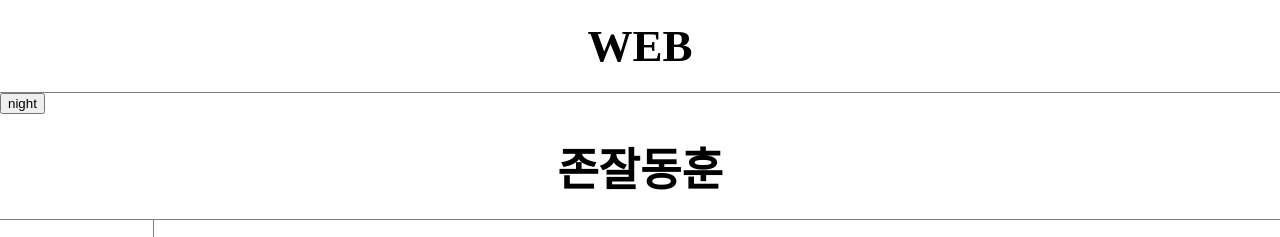
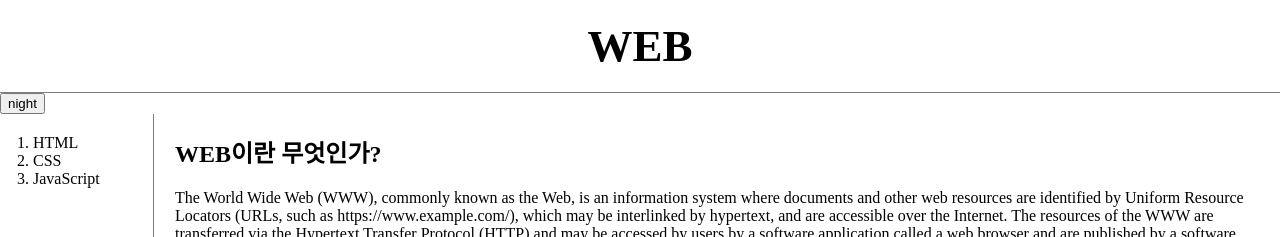
Before and after one commit to nawang31/WEB1, a plain HTML site: page index.html in a window 1280 px wide. Shown: the top 237 px of the page. Drawn offline with Linux system fonts and the light colour scheme.

Commit message:
Add files via upload

```diff
--- a/index.html
+++ b/index.html
@@ -36,8 +36,6 @@
       }
     }
   ">
-
-<h1>존잘동훈</h1>
   <div id="grid">
     <ol>
       <li><a href="1.html">HTML</a></li>
```
